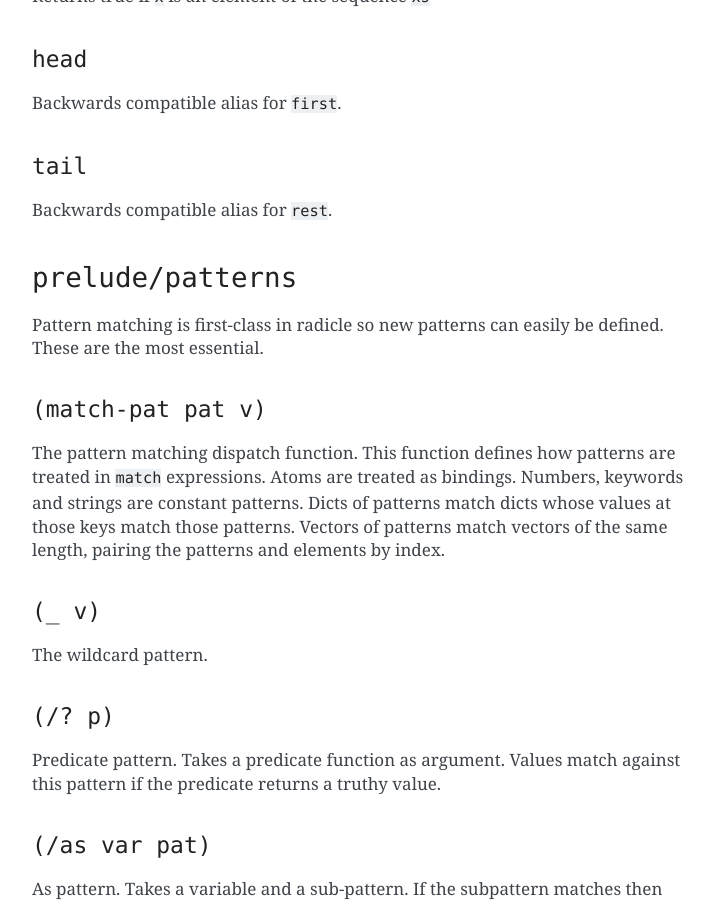
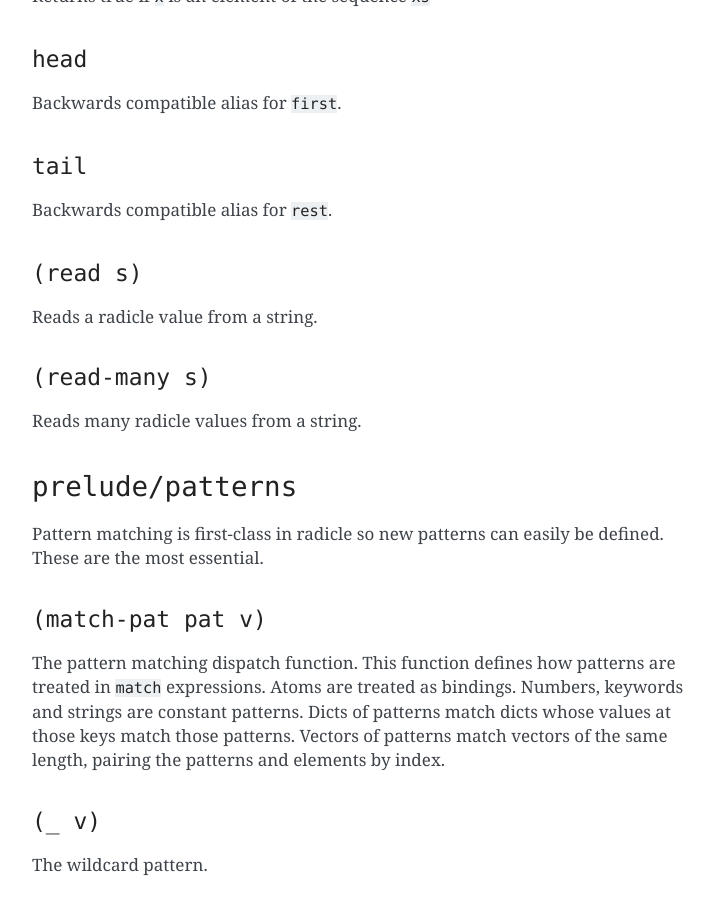
Before and after one commit to radicle-dev/radicle-alpha, a Sphinx documentation site: the page built from docs/source/reference.rst, in a window 1280 px wide and 900 px high, scrolled down 12007 px. Shown: the whole window, without its empty margins (388-1102 px from the left). Built offline with Sphinx 7.4.7, drawn with Linux system fonts in a browser that asks for light colours; pages that are not in the unit, such as notebooks, are missing from menus.

Commit message:
Implement adding comments to list-issues (#321)
* Implement adding comments to list-issues

* Improve new-issue

* Export read & read-many to make new-issue work again.

```diff
--- a/docs/source/reference.rst
+++ b/docs/source/reference.rst
@@ -584,6 +584,16 @@ Backwards compatible alias for ``first``.
 
 Backwards compatible alias for ``rest``.
 
+``(read s)``
+~~~~~~~~~~~~
+
+Reads a radicle value from a string.
+
+``(read-many s)``
+~~~~~~~~~~~~~~~~~
+
+Reads many radicle values from a string.
+
 ``prelude/patterns``
 --------------------
 
```
Also changed, not shown: 2 other files.
